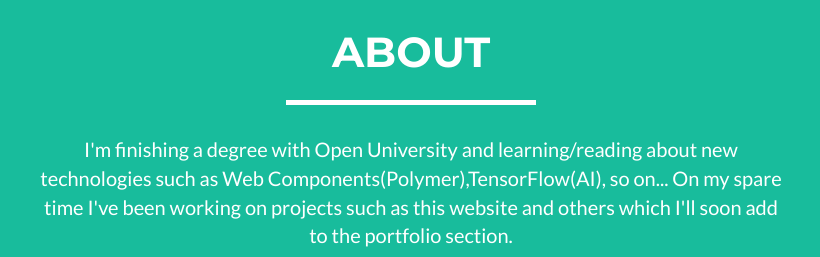
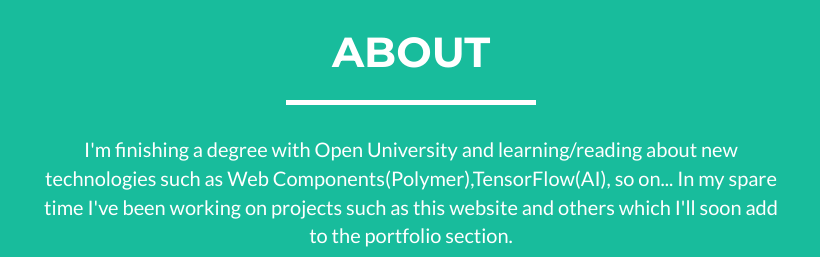
Before and after one commit to earendil/MangoPro, a website: page index.html in a window 1280 px wide. Shown: the part 1480-1737 px from the top of the page, 229-1049 px from the left. Drawn offline with nearby package versions, Linux system fonts and the light colour scheme.

Commit message:
typo fix

```diff
--- a/index.html
+++ b/index.html
@@ -173,7 +173,7 @@
 
                     <p class="text-center"> I'm finishing a degree with Open University and learning/reading about new
                     technologies such as Web Components(Polymer),TensorFlow(AI), so on...
-                    On my spare time I've been working on projects such as this website and others which I'll soon add
+                    In my spare time I've been working on projects such as this website and others which I'll soon add
                     to the portfolio section.
                     </p>
                     <p class="text-center">I'm in permanent learning mode, curiosity moves me. I'm currently working as Monitor and Test Developer, where I'm being
```
